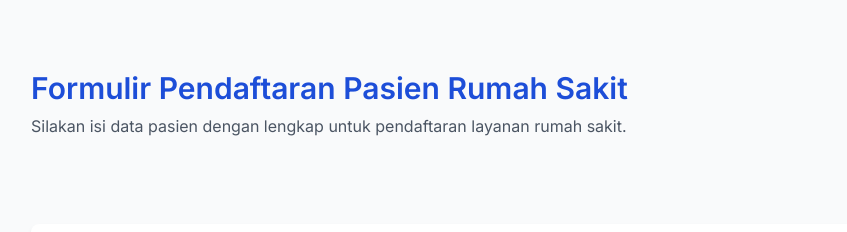
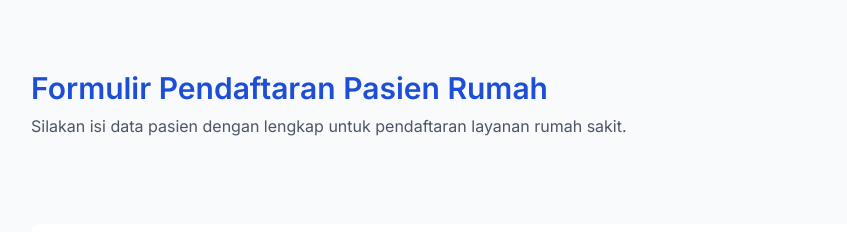
Before and after one commit to websitekami/hmm, a plain HTML site: page index.html in a window 1280 px wide. Shown: the top 232 px of the page, 97-944 px from the left. Drawn offline with nearby package versions, Linux system fonts and the light colour scheme.

Commit message:
Update index.html

```diff
--- a/index.html
+++ b/index.html
@@ -2,7 +2,7 @@
   <head>
     <meta charset="utf-8" />
     <meta content="width=device-width, initial-scale=1" name="viewport" />
-    <title>Formulir Pendaftaran Pasien Rumah Sakit</title>
+    <title>Formulir Pendaftaran Pasien Rumah</title>
     <script src="https://cdn.tailwindcss.com"></script>
     <link
       href="https://cdnjs.cloudflare.com/ajax/libs/font-awesome/5.15.3/css/all.min.css"
@@ -24,7 +24,7 @@
     >
       <div class="flex-1 text-center md:text-left">
         <h1 class="text-3xl font-semibold text-blue-700 mb-2">
-          Formulir Pendaftaran Pasien Rumah Sakit
+          Formulir Pendaftaran Pasien Rumah
         </h1>
         <p class="text-gray-600">
           Silakan isi data pasien dengan lengkap untuk pendaftaran layanan rumah
```
